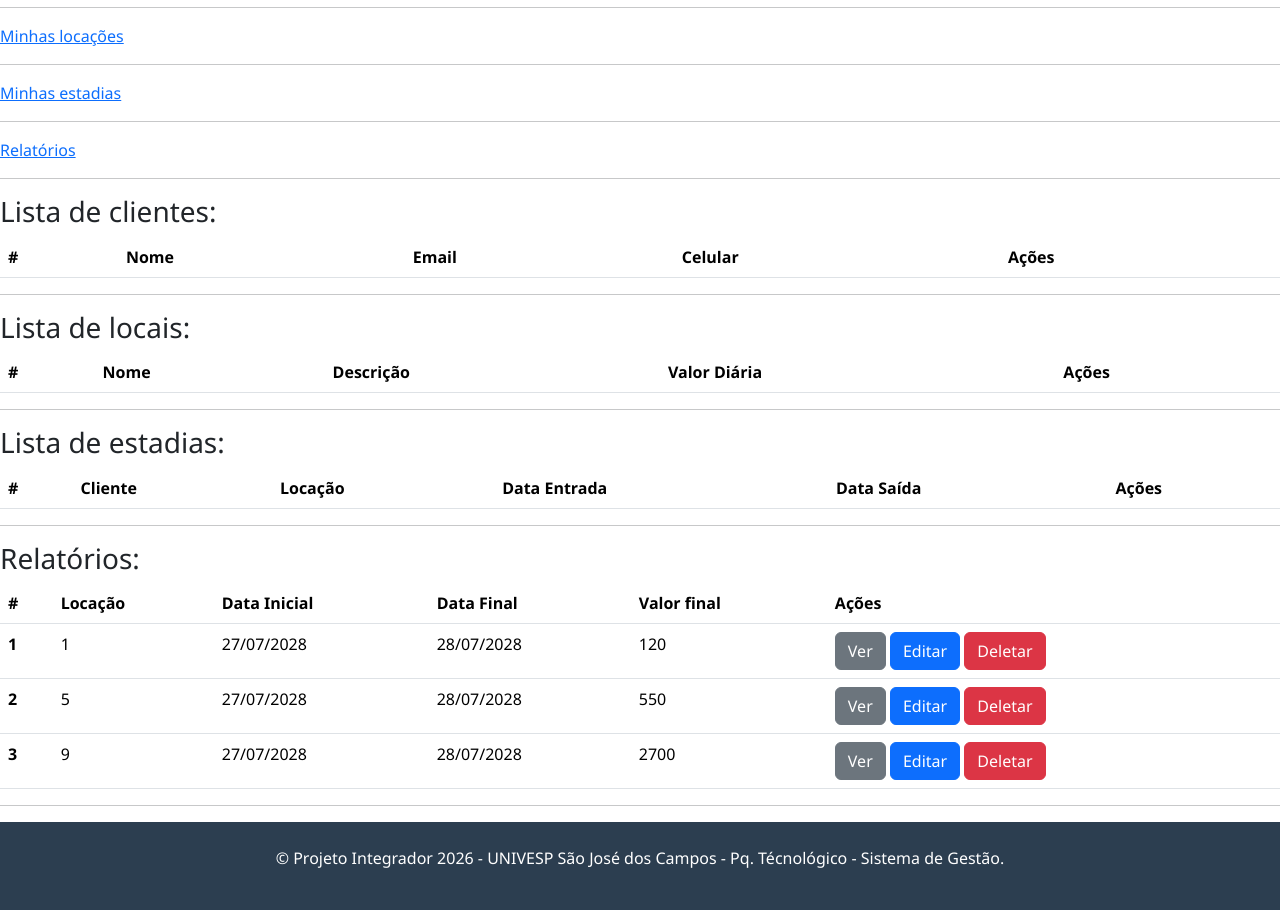
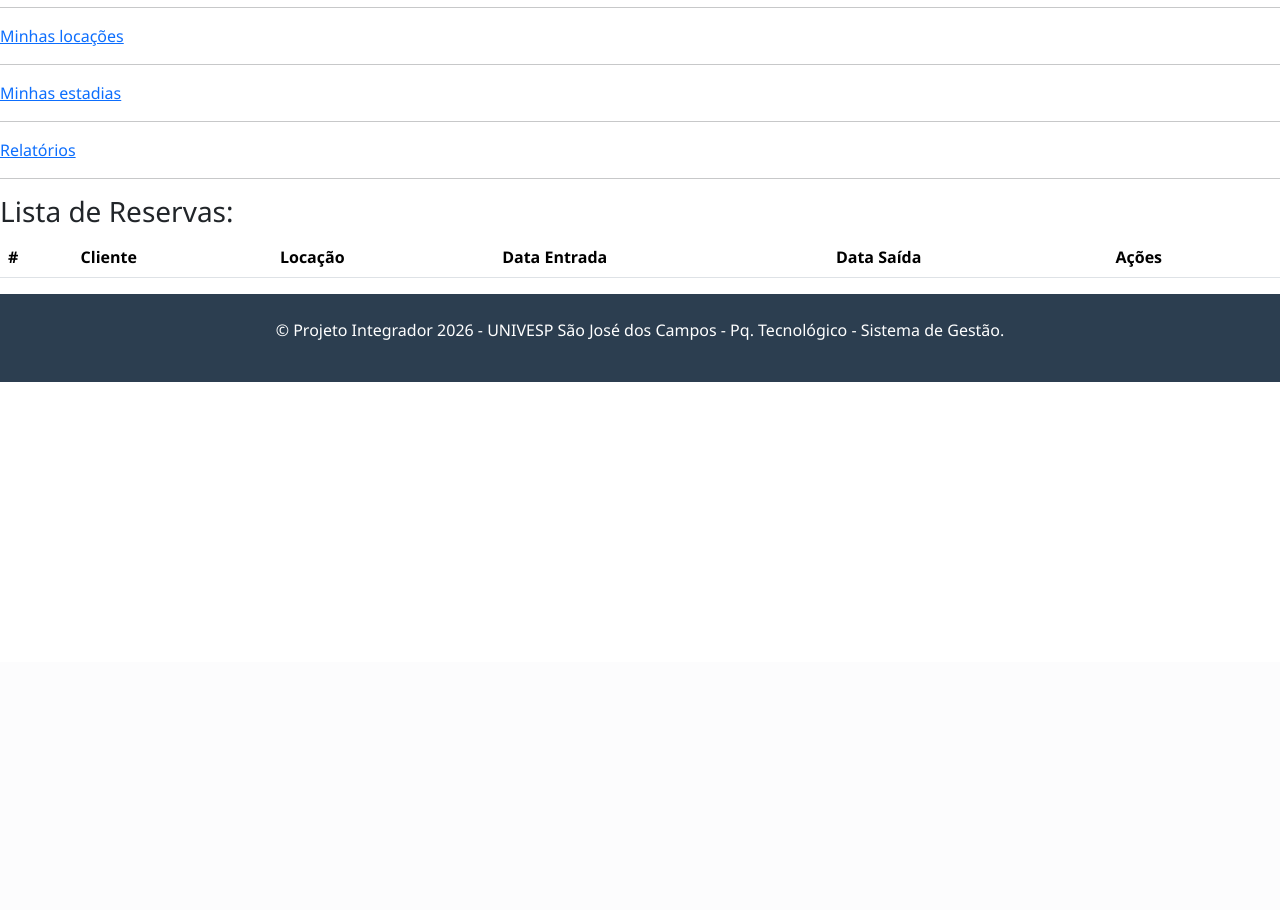
Before and after one commit to JaderMac/univesp_pi, a Flask app: page / in a window 1280 px wide. Shown: the part 138-1048 px from the top of the page. After the commit the page ends 520 px from the top, so only its background shows below. Run offline with Flask 3, Linux system fonts and the light colour scheme; lists and menus that the app fills with data are empty.

Commit message:
corrigindo footer, removendo botão editar da home

```diff
--- a/templates/footer.html
+++ b/templates/footer.html
@@ -1,3 +1,3 @@
 <footer>
-    <p>&copy; Projeto Integrador 2026 - UNIVESP São José dos Campos - Pq. Técnológico - Sistema de Gestão.</p>
+    <p>&copy; Projeto Integrador 2026 - UNIVESP São José dos Campos - Pq. Tecnológico - Sistema de Gestão.</p>
 </footer>
--- a/templates/index.html
+++ b/templates/index.html
@@ -4,6 +4,7 @@
     <meta charset="utf-8">
     <meta name="viewport" content="width=device-width, initial-scale=1">
     <title>Projeto Integrador</title>
+    <style> #botaoEditar { display: none; }</style>
     <link rel="stylesheet" href="{{ url_for('static', filename='css/estilos.css')  }}">
     <link rel="icon" href="{{ url_for('static', filename='resources/icon-Univesp-02.svg')  }}">
     <link href="https://cdn.jsdelivr.net/npm/bootstrap@5.3.8/dist/css/bootstrap.min.css" rel="stylesheet" integrity="sha384-sRIl4kxILFvY47J16cr9ZwB07vP4J8+LH7qKQnuqkuIAvNWLzeN8tE5YBujZqJLB" crossorigin="anonymous">
@@ -19,18 +20,18 @@
     <hr>
       <p><a class="link-opacity-10-hover" href="/relatorios">Relatórios</a></p>
     <hr>
-      <h3>Lista de clientes:</h3>
+      <!-- <h3>Lista de clientes:</h3>
       <div c-container="{{ url_for('clientes.listar_clientes') }}"></div>
     <hr>
       <h3>Lista de locais:</h3>
       <div c-container="{{ url_for('locacoes.listar_locacoes') }}"></div>
-    <hr>
-      <h3>Lista de estadias:</h3>
+    <hr> -->
+      <h3>Lista de Reservas:</h3>
       <div c-container="{{ url_for('estadias.listar_estadias') }}"></div>
-    <hr>
+    <!-- <hr>
       <h3>Relatórios:</h3>
       <div c-container="{{ url_for('relatorios.listar_relatorios') }}"></div>
-    <hr>
+    <hr> -->
       <div class="modal fade" id="exampleModal1" tabindex="-1" aria-labelledby="exampleModalLabel" aria-hidden="true">
       <div class="modal-dialog">
         <div class="modal-content">
--- a/templates/item_cliente.html
+++ b/templates/item_cliente.html
@@ -11,9 +11,9 @@
                 Ver
         </button>
 
-        <button class="btn btn-primary"
+        <button class="btn btn-primary" id="botaoEditar"
             c-get="{{ url_for('clientes.form_editar_cliente', cliente_id=cliente.id) }}"
-            c-target="#form-cliente">
+            c-target="#form-cliente" >
                 Editar
         </button>
 
--- a/templates/item_estadia.html
+++ b/templates/item_estadia.html
@@ -11,13 +11,13 @@
             data-bs-toggle="modal" data-bs-target="#exampleModal3">
                 Ver
         </button>
-
-        <button class="btn btn-primary"
+        {% if not esconder %}
+        <button class="btn btn-primary" id="botaoEditar"
             c-get="{{ url_for('estadias.form_editar_estadia', estadia_id=estadia.id) }}"
             c-target="#form-estadia">
                 Editar
         </button>
-
+        {% endif %}
         <button class="btn btn-danger"
             c-delete="{{ url_for('estadias.deletar_estadia', estadia_id=estadia.id) }}"
             c-remove-closest="tr">
--- a/templates/item_locacao.html
+++ b/templates/item_locacao.html
@@ -11,7 +11,7 @@
                 Ver
         </button>
 
-        <button class="btn btn-primary"
+        <button class="btn btn-primary"  id="botaoEditar"
             c-get="{{ url_for('locacoes.form_editar_locacao', locacao_id=locacao.id) }}"
             c-target="#form-locacao">
                 Editar
--- a/templates/item_relatorio.html
+++ b/templates/item_relatorio.html
@@ -12,7 +12,7 @@
                 Ver
         </button>
 
-        <button class="btn btn-primary"
+        <button class="btn btn-primary"  id="botaoEditar"
             c-get="{{ url_for('relatorios.form_editar_relatorio', relatorio_id=relatorio.id) }}"
             c-target="#form-relatorio">
                 Editar
```
